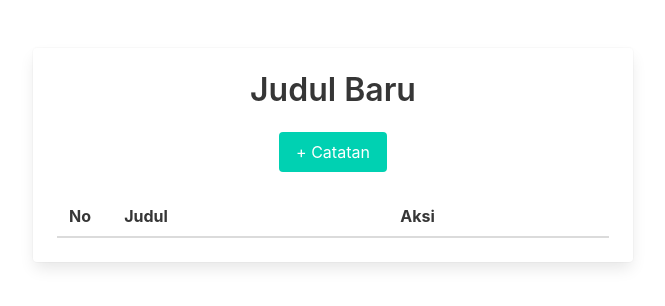
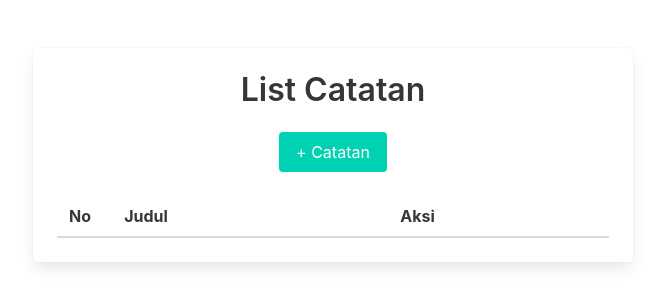
Before and after one commit to JosuaWrw/Tugas6_PrakTCC_123220083, a plain HTML site: page FrontEnd/index.html in a window 1280 px wide. Shown: the whole page, without its empty margins (307-972 px from the left). Drawn offline with nearby package versions, Linux system fonts and the light colour scheme; no server answers; sample sign-in values are in the browser's storage.

Commit message:
kesekian kalinya

```diff
--- a/FrontEnd/index.html
+++ b/FrontEnd/index.html
@@ -18,7 +18,7 @@
         <div class="container">
             <div class="card mx-auto" style="max-width: 600px;">
                 <div class="card-content">
-                    <h1 class="title has-text-centered">Judul Baru</h1>
+                    <h1 class="title has-text-centered">List Catatan</h1>
                     <div class="buttons is-centered">
                         <button class="button is-primary" onclick="window.location.href='tambahData.html'">+
                             Catatan</button>
```
